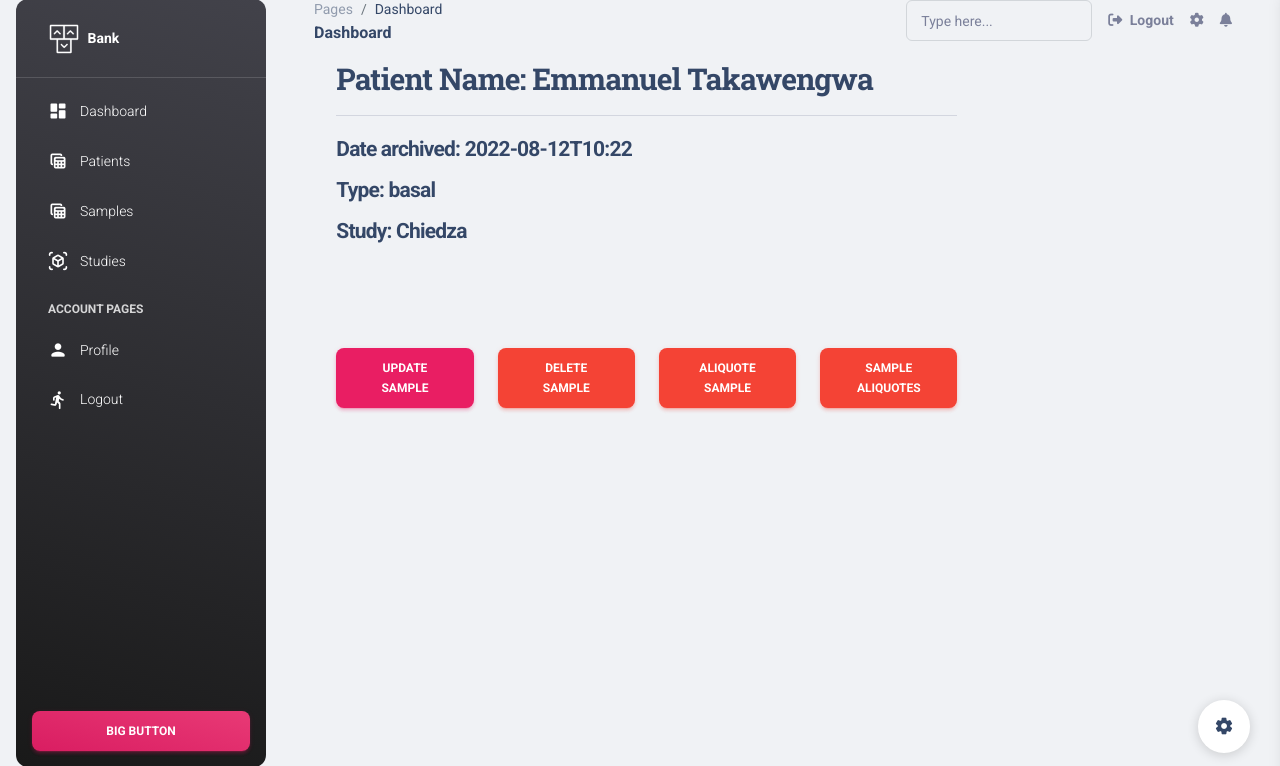
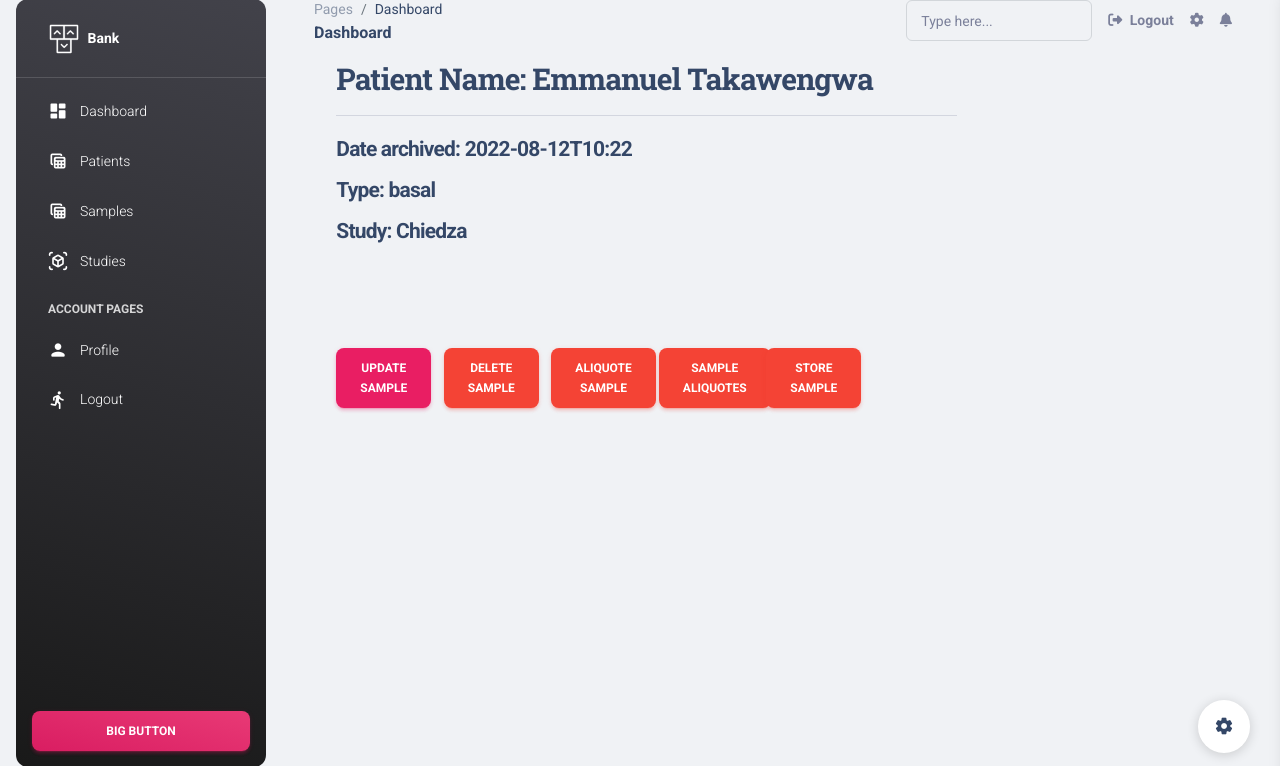
Before and after one commit to kastel21/newbank, a Django app: page /1/detail_sample/ in a window 1280 px wide; the page is wider, and only the part inside the window is pictured. Shown: the part 17-783 px from the top of that part. Run offline with Django 3.2, Linux system fonts and the light colour scheme; data comes from the database, SQL or seed files in the repository; both versions use the stored data as it was after the commit; some libraries are stand-ins or nearby versions.

Commit message:
something something

```diff
--- a/apps/home/models.py
+++ b/apps/home/models.py
@@ -81,7 +81,7 @@ class Sample(models.Model):
     study = models.ForeignKey(Study, on_delete=models.CASCADE)
     type = models.CharField(max_length=100)
     aliquoted = models.BooleanField(default=False)
-    in_storage = models.BooleanField(default=False)
+    deleted = models.BooleanField(default=False)
     date_of_archive = models.CharField(max_length=200)
     patient = models.ForeignKey(Patient, on_delete=models.CASCADE)
     def __str__(self) -> str:
--- a/apps/home/views.py
+++ b/apps/home/views.py
@@ -98,6 +98,8 @@ class CreateSampleView(LoginRequired, CreateView):
     template_name = 'samples/create_sample.html'
     model = Sample
     fields = ['patient', 'study', 'type','date_of_archive']
+
+
 
     def form_valid(self, form):
 
@@ -202,6 +204,8 @@ class PatientIndexView(LoginRequired,ListView):
             patients = paginator.page(paginator.num_pages)
 
         context['allpatients'] = True
+        context['samples'] = False
+        context['studies'] = False
         context['patients'] = patients
         context['total'] = patient_list.count()
 
@@ -262,7 +266,7 @@ class DeleteSamplesView(LoginRequired, AuthorshipRequired, DeleteView):
     template_name = 'samples/delete_sample.html'
     model = Sample
     pk_url_kwarg = 'sampleid'
-    fields = ['study','type','date_of_archive','patient','in_storage']
+    fields = ['study','type','date_of_archive','patient','delete']
 
     def get_success_url(self):
         sample = self.get_object()
@@ -653,3 +657,49 @@ class CubeView(CubeIndexView,LoginRequired):
         context['total'] = study_list.count()
 
         return context
+
+
+
+
+
+# **************************sample view******************************************
+class StoreSampleView(LoginRequired, CreateView):
+    template_name = 'samples/create_sample.html'
+    model = Sample
+    fields = ['patient', 'study', 'type','date_of_archive']
+
+    def form_valid(self, form):
+
+        from datetime import datetime
+
+        now = datetime.now()
+        date_time = now.strftime("%m%d%Y,%H:%M:%S")
+        form.instance.name =form.instance.patient.name+"-"+date_time.replace(",","T").replace(":","")
+        # form.instance.createdby_email = self.request.user.email
+        # form.instance.assignto_email = self.get_email(form.instance.assignto)
+
+        return super(CreateSampleView, self).form_valid(form)
+
+    # def get_form(self, obj=None, **kwargs):
+    #     form = super(CreateSampleView, self).get_form( obj, **kwargs)
+    #     form.base_fields['study'].label_from_instance = lambda inst: "{} {}".format(inst.date_of_archive, inst.study)
+    #     return form
+
+    # def get_email(self,username):
+    #     email = User.objects.get(username = username).email
+    #     return email
+
+    def get_success_url(self):
+        return reverse('home')
+
+
+#*******************Update cube******************************************************************
+class UpdateCubeView(LoginRequired, AuthorshipRequired, UpdateView):
+    template_name = 'cubes/edit_cube.html'
+    model = Cube
+    pk_url_kwarg = 'cubeid'
+    fields = ['occupied','sample']
+
+    def get_success_url(self):
+        cube = self.get_object()
+        return reverse('home', kwargs={'cubeid': cube.pk})
--- a/apps/templates/cubes/create_study.html
+++ b/apps/templates/cubes/create_study.html
@@ -1,7 +1,7 @@
 {% extends "layouts/base.html" %}
 {% load widget_tweaks %}
 
-{% block title %}Create New Study | Bank {% endblock %}
+{% block title %}Create New Cube | Bank {% endblock %}
 
 {% block content %}
 <style>
@@ -15,7 +15,7 @@
 <div class="container-fluid py-4" >
     <div class="row">
       <div class="col-12">
-    <h2>Add New Study!</h2><hr>
+    <h2>Add New Cube</h2><hr>
     <form method="post" id="myform">
         {% csrf_token %}
 
--- a/apps/templates/cubes/edit_cube.html
+++ b/apps/templates/cubes/edit_cube.html
@@ -11,7 +11,7 @@
 }
 </style>
 <div style="margin-left: 5%;" class="col-md-offset-2 col-md-8">
-    <h2>Edit Your Study!</h2><hr>
+    <h2>Update Cube!</h2><hr>
     <form method="post">
         {% csrf_token %}
 
--- a/apps/templates/cubes/view_cube.html
+++ b/apps/templates/cubes/view_cube.html
@@ -1,7 +1,7 @@
 {% extends 'layouts/base.html' %}
 {% load humanize %}
 
-{% block title %}Study detail | Bank{% endblock %}
+{% block title %}Cube detail | Bank{% endblock %}
 
 {% block content %}
     <div style="margin-left: 6%;" class="row">
--- a/apps/templates/home/samples.html
+++ b/apps/templates/home/samples.html
@@ -38,6 +38,8 @@
                 <tbody>
                     {% if samples %}
                     {% for task in samples %}
+                    {% if task.deleted == True %}
+                     {% else %}
                     <tr>
                       <td>
                         <div class="d-flex px-2 py-1">
@@ -55,7 +57,7 @@
                         <p class="text-xs text-secondary mb-0">{{task.patient}}</p>
                       </td>
                       <td class="align-middle text-center text-sm">
-                        <span class="badge badge-sm bg-gradient-success">{% if task.in_storage == True %}Deleted {% else %} Available {% endif %}</span>
+                        <span class="badge badge-sm bg-gradient-success"> Available</span>
                       </td>
                       <td class="align-middle text-center text-sm">
                         <span class="text-secondary text-xs font-weight-bold">{{task.type}}</span>
@@ -69,7 +71,7 @@
                         </a>
                       </td>
                     </tr>
-
+                    {% endif %}
 
                     {% endfor %}
                     {% else %}
--- a/apps/templates/samples/view_sample.html
+++ b/apps/templates/samples/view_sample.html
@@ -19,19 +19,22 @@
 
                 </div>
         <div style="margin-top: 15%;" class="row">
-                        <div class="col-md-3">
+                                     <div class="col-md-2">
                                         <a href="{% url 'edit_sample' sample.id %}" class="btn btn-primary pull-right">Update sample </a>
                                     </div>
-                                    <div class="col-md-3">
+                                    <div class="col-md-2">
                                         <a href="{% url 'remove_sample' sample.id %}" class="btn btn-danger pull-right">Delete  sample</a>
                                     </div>
-                                    <div class="col-md-3">
+                                    <div class="col-md-2">
                                         <a href="{% url 'aliquote_sample' sample.id %}" class="btn btn-danger pull-right">Aliquote sample</a>
                                     </div>
 
 
-                                    <div class="col-md-3">
+                                    <div class="col-md-2">
                                         <a href="{% url 'aliquote_sample' sample.id %}" class="btn btn-danger pull-right"> Sample Aliquotes </a>
+                                    </div>
+                                    <div class="col-md-2">
+                                        <a href="{% url 'aliquote_sample' sample.id %}" class="btn btn-danger pull-right">Store Sample </a>
                                     </div>
 
             </div>
```
Also changed, not shown: apps/home/migrations/0017_rename_in_storage_sample_deleted.py (added), db.sqlite3 (added).
